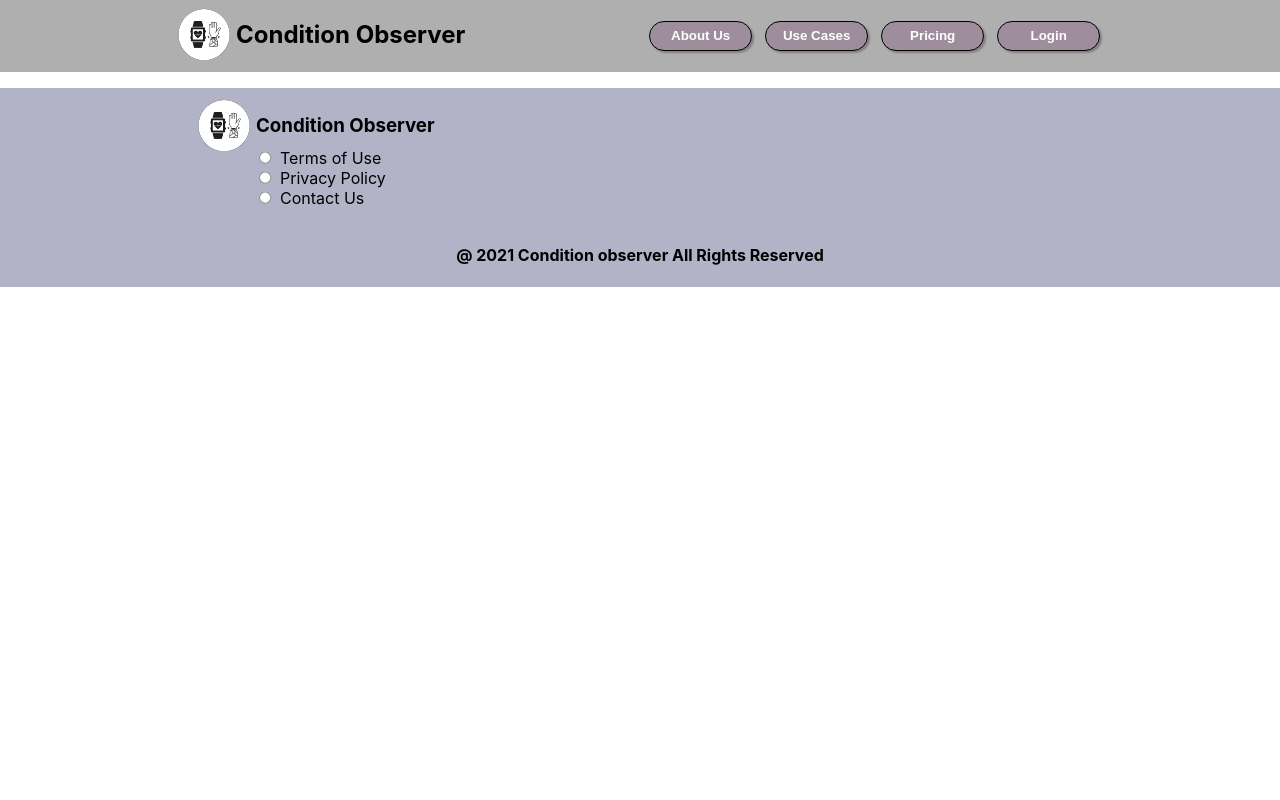
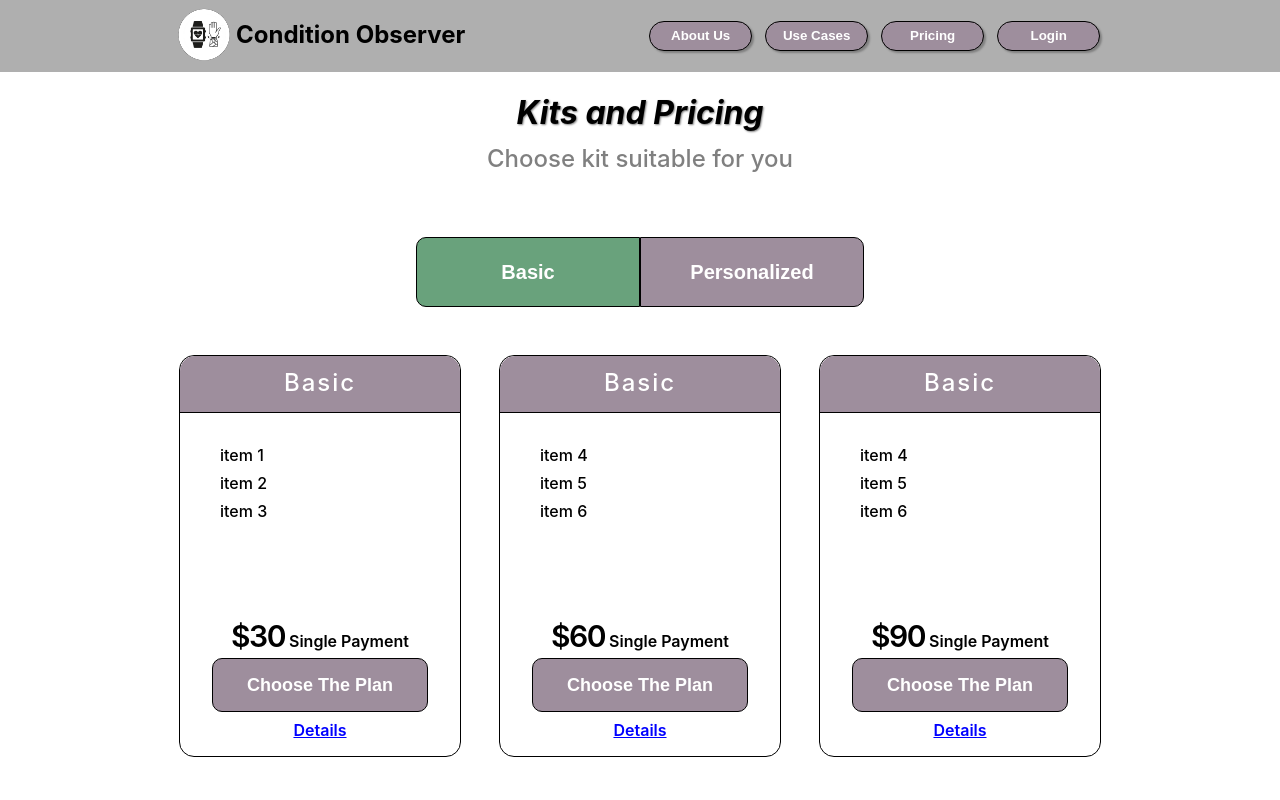
Before and after one commit to Bazhanov-Dmytro/CO_Front_v2, a React (Create React App) app: page /about in a window 1280 px wide. Both pictures are taken after a click on the button "Pricing". Shown: the top 800 px of the page. Built offline with nearby package versions, Linux system fonts and the light colour scheme.

Commit message:
added pricing page

```diff
--- a/src/App.js
+++ b/src/App.js
@@ -2,6 +2,7 @@ import { BrowserRouter as Router, Route, Switch } from "react-router-dom";
 import Header from "./common_components/Header";
 import Footer from "./common_components/Footer";
 import Main from "./main_components/Mainpage";
+import Pricing from "./pricing_components/Pricing";
 import { useState } from "react";
 import { Redirect } from "react-router-dom";
 import Cases from "./cases_components/Cases";
@@ -29,6 +30,7 @@ function App() {
           </Route>
           <Route path="/pricing">
             <Header executeRedirect={executeRedirect} redirect={redirect} />
+            <Pricing />
             <Footer />
           </Route>
           <Route path="/login">
--- a/src/common_components/common.module.scss
+++ b/src/common_components/common.module.scss
@@ -53,7 +53,7 @@
 footer {
   display: grid;
   background-color: #b3b3c7;
-  margin-top: 1em;
+  margin-top: 3em;
   div {
     margin-top: 0.4em;
     margin-left: auto;
--- /dev/null
+++ b/src/pricing_components/Card.jsx
@@ -0,0 +1,37 @@
+import s from "./pricing.module.scss";
+import left from "../svg/chevron-left.svg";
+import right from "../svg/chevron-right.svg";
+function Card(props) {
+  const createList = () => {
+    const items = props.items;
+
+    return items.map((item) => <li>{item}</li>);
+  };
+
+  return (
+    <div className={s.Card}>
+      {/* Cringe arrows down below, be careful */}
+      <div className={s.arrowLeft} onClick={() => props.moveCard("left")}>
+        <img src={left} alt="arrow_left" />
+      </div>
+      <div className={s.arrowRight} onClick={() => props.moveCard("right")}>
+        <img src={right} alt="arrow_right" />
+      </div>
+      {/* Cringe arrows up there, am sorry for this.. */}
+
+      <div className={s.topCard}>
+        <h2>{props.header}</h2>
+      </div>
+      <ul>{createList()}</ul>
+      <div className={s.bottomCard}>
+        <p>
+          <span>{props.price}</span> Single Payment
+        </p>
+        <button>Choose The Plan</button>
+        <a href="about">Details</a>
+      </div>
+    </div>
+  );
+}
+
+export default Card;
--- /dev/null
+++ b/src/pricing_components/CardLine.jsx
@@ -0,0 +1,13 @@
+import s from "./pricing.module.scss";
+
+function CardLine(props) {
+  const defineLineSize = () => {
+    return Object.keys(props.line).length === 2 ? s.smallerLine : s.cardLine;
+  };
+
+  return (
+    <div className={defineLineSize()}>{props.line.map((card) => card)}</div>
+  );
+}
+
+export default CardLine;
--- /dev/null
+++ b/src/pricing_components/Pricing.jsx
@@ -0,0 +1,99 @@
+import s from "./pricing.module.scss";
+import Card from "./Card";
+import CardLine from "./CardLine";
+import Switcher from "./Switcher";
+import { useState } from "react";
+
+function Pricing(props) {
+  const [currentCard, setCurrentCard] = useState(0);
+  const [forseRerender, setForseRerender] = useState(false);
+
+  let mode = false; // false(Card)/true(line)
+  window.onresize = () => {
+    if (!mode && window.innerWidth > 1050) {
+      setForseRerender(true);
+      mode = true;
+    } else if (mode && window.innerWidth <= 1050) {
+      setForseRerender(false);
+      mode = false;
+    }
+  };
+
+  const cardset_0 = [
+    { header: "Basic", price: "$30", items: ["item 1", "item 2", "item 3"] },
+    { header: "Basic", price: "$60", items: ["item 4", "item 5", "item 6"] },
+    { header: "Basic", price: "$90", items: ["item 4", "item 5", "item 6"] },
+    { header: "Basic", price: "$150", items: ["item 4", "item 5", "item 6"] },
+    { header: "Basic", price: "$225", items: ["item 4", "item 5", "item 6"] },
+  ];
+  const cardset_1 = [
+    {
+      header: "Custom",
+      price: "$500",
+      items: ["user can do", "custom item", "here"],
+    },
+  ];
+
+  const [cardset, setCardset] = useState(cardset_0);
+
+  const moveCard = (direction) => {
+    if (direction === "left" && currentCard > 0) {
+      setCurrentCard((prev) => prev - 1);
+    } else if (direction === "right" && currentCard < cardset.length - 1) {
+      setCurrentCard((prev) => prev + 1);
+    }
+  };
+
+  const generateCards = () => {
+    // Creating card lines
+    const lines = [];
+    let cardsForLine = [];
+    for (let i = 1; i <= cardset.length; i++) {
+      cardsForLine.push(
+        <Card
+          header={cardset[i - 1]["header"]}
+          price={cardset[i - 1]["price"]}
+          items={cardset[i - 1]["items"]}
+        />
+      );
+      if (i % 3 === 0 || i === cardset.length) {
+        lines.push(cardsForLine);
+        cardsForLine = [];
+      }
+    }
+    // /Creating card lines
+
+    return lines.map((line) => {
+      return <CardLine line={line} />;
+    });
+  };
+
+  const generateCard = (cardNum) => {
+    const cardInfo = cardset[cardNum];
+
+    return (
+      <Card
+        moveCard={moveCard}
+        header={cardInfo["header"]}
+        price={cardInfo["price"]}
+        items={cardInfo["items"]}
+      />
+    );
+  };
+
+  return (
+    <div className={s.pricing}>
+      <h1>Kits and Pricing</h1>
+      <h2>Choose kit suitable for you</h2>
+      <Switcher
+        setCard={setCurrentCard}
+        setCardset={setCardset}
+        cardsets={[cardset_0, cardset_1]}
+      />
+      {forseRerender}
+      {window.innerWidth < 1050 ? generateCard(currentCard) : generateCards()}
+    </div>
+  );
+}
+
+export default Pricing;
--- /dev/null
+++ b/src/pricing_components/Switcher.jsx
@@ -0,0 +1,45 @@
+import s from "./pricing.module.scss";
+import { useRef } from "react";
+
+function Switcher(props) {
+  const switch_0 = useRef(null);
+  const switch_1 = useRef(null);
+
+  const changeSector = (ev) => {
+    const id = ev.target.id;
+    props.setCard(0);
+
+    if (id === "switch_0") {
+      props.setCardset(props.cardsets[0]);
+      switch_0.current.style.backgroundColor = "#69a27c";
+      switch_1.current.style.backgroundColor = "#9e8e9d";
+    } else {
+      props.setCardset(props.cardsets[1]);
+      switch_1.current.style.backgroundColor = "#69A27C";
+      switch_0.current.style.backgroundColor = "#9e8e9d";
+    }
+  };
+
+  return (
+    <div className={s.switcher}>
+      <button
+        id="switch_0"
+        ref={switch_0}
+        onClick={(ev) => changeSector(ev)}
+        className={s.switcherLeft}
+      >
+        Basic
+      </button>
+      <button
+        id="switch_1"
+        onClick={(ev) => changeSector(ev)}
+        ref={switch_1}
+        className={s.switcherRight}
+      >
+        Personalized
+      </button>
+    </div>
+  );
+}
+
+export default Switcher;
--- /dev/null
+++ b/src/pricing_components/pricing.module.scss
@@ -0,0 +1,210 @@
+.pricing {
+  h1 {
+    text-align: center;
+    font-style: italic;
+    text-shadow: 1px 1px 2px gray;
+    margin-bottom: 0;
+  }
+  h2 {
+    text-align: center;
+    color: gray;
+    font-weight: 550;
+    font-size: 24px;
+    margin-top: 0.5em;
+  }
+
+  .switcher {
+    display: block;
+    width: 28em;
+    margin: {
+      top: 4em;
+      left: auto;
+      right: auto;
+    }
+    .switcherLeft {
+      width: 50%;
+      height: 3.5em;
+      color: white;
+      font-weight: 600;
+      font-size: 20px;
+      background-color: #69a27c;
+      border: solid black 1px;
+      border-radius: 10px 0px 0px 10px;
+    }
+    .switcherRight {
+      width: 50%;
+      height: 3.5em;
+      color: white;
+      font-weight: 600;
+      font-size: 20px;
+      background-color: #9e8e9d;
+      border: solid black 1px;
+      border-radius: 0px 10px 10px 0px;
+    }
+  }
+
+  .Card {
+    // cringe arrows down below
+    .arrowRight {
+      position: absolute;
+      height: 100%;
+      width: 30%;
+      right: -6em;
+
+      img {
+        position: relative;
+        width: 4em;
+        height: 4em;
+        padding-top: 9em;
+        padding-left: 1.2em;
+      }
+      img:hover {
+        cursor: pointer;
+      }
+    }
+    .arrowLeft {
+      position: absolute;
+      height: 100%;
+      width: 30%;
+      left: -6em;
+      img {
+        position: relative;
+        width: 4em;
+        height: 4em;
+        padding-top: 9em;
+      }
+      img:hover {
+        cursor: pointer;
+      }
+    }
+    // Cringe arrows up there
+
+    position: relative;
+    display: block;
+    margin: {
+      top: 3em;
+      left: auto;
+      right: auto;
+      bottom: 5em;
+    }
+    border: solid black 1px;
+    border-radius: 15px;
+    width: 17.5em;
+    height: 25em;
+
+    .topCard {
+      border-bottom: solid black 1px;
+      background-color: #9e8e9d;
+      border-radius: 15px 15px 0px 0px;
+      height: 3.5em;
+      h2 {
+        letter-spacing: 2px;
+        font-weight: 550;
+        margin: 0;
+        padding: {
+          top: 0.5em;
+        }
+        color: white;
+      }
+    }
+
+    ul {
+      margin-top: 2em;
+      li {
+        font-weight: 450;
+        margin: {
+          top: 0.5em;
+        }
+        list-style: none;
+      }
+    }
+
+    .bottomCard {
+      position: absolute;
+      bottom: 0;
+      width: 100%;
+      p {
+        display: block;
+        text-align: center;
+        font-weight: 600;
+        margin: {
+          top: auto;
+          left: auto;
+          right: auto;
+          bottom: 0.3em;
+        }
+
+        span {
+          letter-spacing: -0.05em;
+          font-weight: 600;
+          font-size: 30px;
+        }
+      }
+      button {
+        display: block;
+        background-color: #9e8e9d;
+        border: 1px solid black;
+        height: 3em;
+        width: 12em;
+        border-radius: 10px;
+        color: white;
+        font-size: 18px;
+        font-weight: 600;
+        margin: {
+          top: 0;
+          left: auto;
+          right: auto;
+        }
+      }
+      button:hover {
+        cursor: pointer;
+        background-color: #c7b3c6;
+      }
+      a {
+        display: block;
+        text-align: center;
+        font-weight: 600;
+        margin-top: 0.5em;
+        margin-bottom: 1em;
+        color: blue;
+      }
+    }
+  }
+  .Card:hover {
+    box-shadow: 1px 1px 5px gray;
+  }
+}
+@media (min-width: 1050px) {
+  .pricing {
+    .cardLine {
+      display: flex;
+      justify-content: center;
+      width: 60em;
+      padding: 0;
+      margin: {
+        left: auto;
+        right: auto;
+      }
+    }
+    .smallerLine {
+      display: flex;
+      justify-content: center;
+      width: 43em;
+      margin: {
+        left: auto;
+        right: auto;
+      }
+    }
+    .Card {
+      margin: {
+        bottom: 0;
+      }
+      .arrowRight {
+        display: none;
+      }
+      .arrowLeft {
+        display: none;
+      }
+    }
+  }
+}
```
